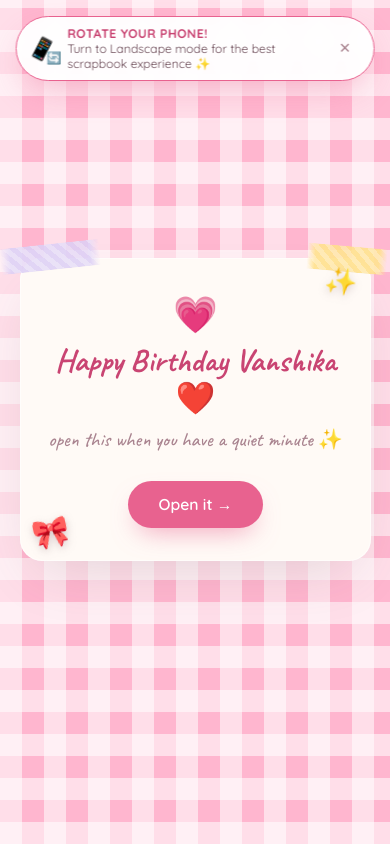
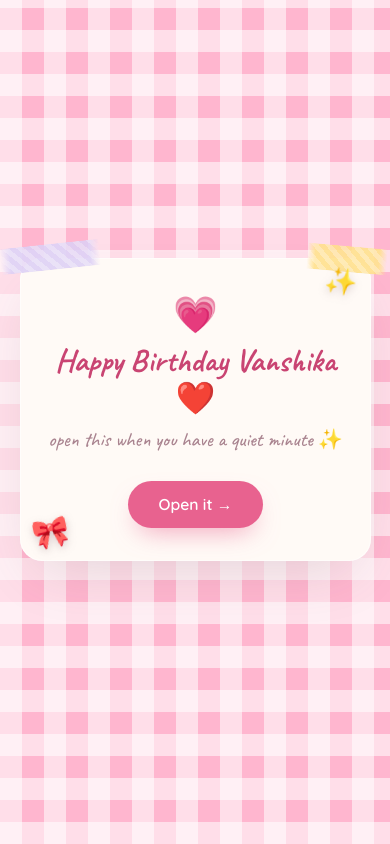
Before and after one commit to homeworkvscode-png/Vanshika, a React (Vite) app: page / in a window 390 px wide. Built offline with nearby package versions, Linux system fonts and the light colour scheme.

Commit message:
feat: add video fade transitions and restrict rotation notification exclusively to Video page

```diff
--- a/src/App.jsx
+++ b/src/App.jsx
@@ -4,7 +4,6 @@ import PageDots from "./components/PageDots.jsx";
 import GalleryButton from "./components/GalleryButton.jsx";
 import FeedbackButton from "./components/FeedbackButton.jsx";
 import AdminModal from "./components/AdminModal.jsx";
-import RotatePrompt from "./components/RotatePrompt.jsx";
 import LandingPage from "./pages/LandingPage.jsx";
 import LetterPage from "./pages/LetterPage.jsx";
 import CollagePage from "./pages/CollagePage.jsx";
@@ -62,8 +61,6 @@ export default function App() {
     <div className={cinematic ? "app app--cinematic" : "app"}>
       <GinghamBackground />
 
-      <RotatePrompt />
-
       <div
         className={`page-frame${pageIndex === GALLERY_INDEX ? " page-frame--wide" : ""}`}
         key={pageIndex}
--- a/src/components/CinematicVideo.jsx
+++ b/src/components/CinematicVideo.jsx
@@ -3,7 +3,7 @@ import { createPortal } from "react-dom";
 
 /**
  * Fullscreen "cinema" video experience with YouTube-style Ambient Lighting (Dolby Glow Effect),
- * auto-play on phone rotation to landscape, and pre-buffered instant loading!
+ * auto-play on phone rotation to landscape, and smooth fade-in / fade-out transitions!
  */
 export default function CinematicVideo({ src, caption, onFinished, onCinematicChange }) {
   const videoRef = useRef(null);
@@ -14,6 +14,7 @@ export default function CinematicVideo({ src, caption, onFinished, onCinematicCh
   const [loading, setLoading] = useState(true);
   const [isPortrait, setIsPortrait] = useState(false);
   const [dismissRotate, setDismissRotate] = useState(false);
+  const [isClosing, setIsClosing] = useState(false);
 
   // Check & monitor device orientation
   useEffect(() => {
@@ -93,10 +94,16 @@ export default function CinematicVideo({ src, caption, onFinished, onCinematicCh
     });
   };
 
-  const close = () => onFinished?.();
+  const close = () => {
+    if (isClosing) return;
+    setIsClosing(true);
+    setTimeout(() => {
+      onFinished?.();
+    }, 600); // 600ms smooth fade-out duration
+  };
 
   return createPortal(
-    <div className="cinema-page cinema-page--ready">
+    <div className={`cinema-page cinema-page--ready ${isClosing ? "cinema-page--closing" : ""}`}>
       <div className="cinema-vignette cinema-vignette--left" aria-hidden="true" />
       <div className="cinema-vignette cinema-vignette--right" aria-hidden="true" />
 
@@ -168,6 +175,9 @@ export default function CinematicVideo({ src, caption, onFinished, onCinematicCh
             onEnded={() => {
               setEnded(true);
               ambientRef.current?.pause();
+              setTimeout(() => {
+                close();
+              }, 800);
             }}
             onError={() => {
               setFailed(true);
--- a/src/components/RotatePrompt.jsx
+++ /dev/null
@@ -1,46 +0,0 @@
-import { useState, useEffect } from "react";
-
-export default function RotatePrompt() {
-  const [isPortraitMobile, setIsPortraitMobile] = useState(false);
-  const [dismissed, setDismissed] = useState(false);
-
-  useEffect(() => {
-    const checkOrientation = () => {
-      const isMobile = window.innerWidth <= 768;
-      const isPortrait = window.innerHeight > window.innerWidth;
-      setIsPortraitMobile(isMobile && isPortrait);
-    };
-
-    checkOrientation();
-    window.addEventListener("resize", checkOrientation);
-    window.addEventListener("orientationchange", checkOrientation);
-
-    return () => {
-      window.removeEventListener("resize", checkOrientation);
-      window.removeEventListener("orientationchange", checkOrientation);
-    };
-  }, []);
-
-  if (!isPortraitMobile || dismissed) return null;
-
-  return (
-    <div className="rotate-prompt-banner" role="alert">
-      <div className="rotate-icon-wrap">
-        <span className="rotate-phone-icon">📱</span>
-        <span className="rotate-arrow-icon">🔄</span>
-      </div>
-      <div className="rotate-prompt-text">
-        <strong>Rotate your phone!</strong>
-        <span>Turn to Landscape mode for the best scrapbook experience ✨</span>
-      </div>
-      <button
-        type="button"
-        className="rotate-dismiss-btn"
-        onClick={() => setDismissed(true)}
-        aria-label="Dismiss rotation prompt"
-      >
-        ✕
-      </button>
-    </div>
-  );
-}
--- a/src/index.css
+++ b/src/index.css
@@ -749,9 +749,10 @@ body {
   align-items: center;
   justify-content: center;
   opacity: 0;
-  transition: opacity 0.7s ease;
+  transition: opacity 0.6s cubic-bezier(0.19, 1, 0.22, 1);
 }
 .cinema-page--ready { opacity: 1; }
+.cinema-page--closing { opacity: 0 !important; pointer-events: none; }
 
 .cinema-vignette {
   position: absolute;
```
